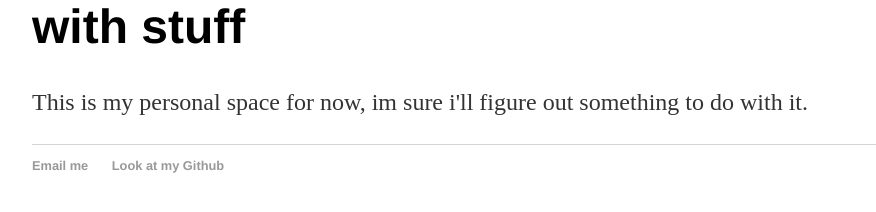
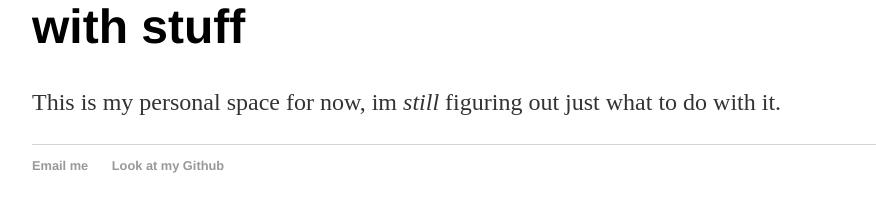
Before and after one commit to henrychmod/henrychmod.github.io, a Jekyll site: the page built from index.html, in a window 1280 px wide. Shown: the part 166-378 px from the top of the page, without its empty margins (160-1036 px from the left). Built offline with Jekyll 4.4.1, drawn with Linux system fonts in a browser that asks for light colours.

Commit message:
Update index.html
Changed to work with the new template system, description changed slightly to see if it actually works.

```diff
--- a/index.html
+++ b/index.html
@@ -1,30 +1,8 @@
-<!DOCTYPE html>
-<html>
-	<head>
-		<!-- link to main stylesheet -->
-		<link rel="stylesheet" type="text/css" href="/css/main.css">
-		<title>Henry Clarke-Hanson</title>
-	</head>
-	<body>
-		<nav>
-    		<ul>
-        		<li><a href="/">Home</a></li>
-	        	<li><a href="/about">About Me</a></li>
-        		<li><a href="/cv">CV</a></li>
-        		<li><a href="/blog">Blog</a></li>
-    		</ul>
-		</nav>
-		<div class="container">
-    		<div class="blurb">
-          		<h1>I'm Henry, and i like to mess around with stuff</h1>
-          		<p>This is my personal space for now, im sure i'll figure out something to do with it.</p>
-    		</div><!-- /.blurb -->
-		</div><!-- /.container -->
-		<footer>
-    		<ul>
-        		<li><a href="mailto:henryclarkehanson@gmail.com">Email me</a></li>
-        		<li><a href="https://github.com/henrychmod">Look at my Github</a></li>
-			</ul>
-		</footer>
-	</body>
-</html>
+---
+layout: default
+title: Henry Clarke-Hanson
+---
+<div class="blurb">
+	<h1>I'm Henry, and i like to mess around with stuff</h1>
+	<p>This is my personal space for now, im <em> still </em> figuring out just what to do with it.</p>
+</div><!-- /.blurb -->
```
